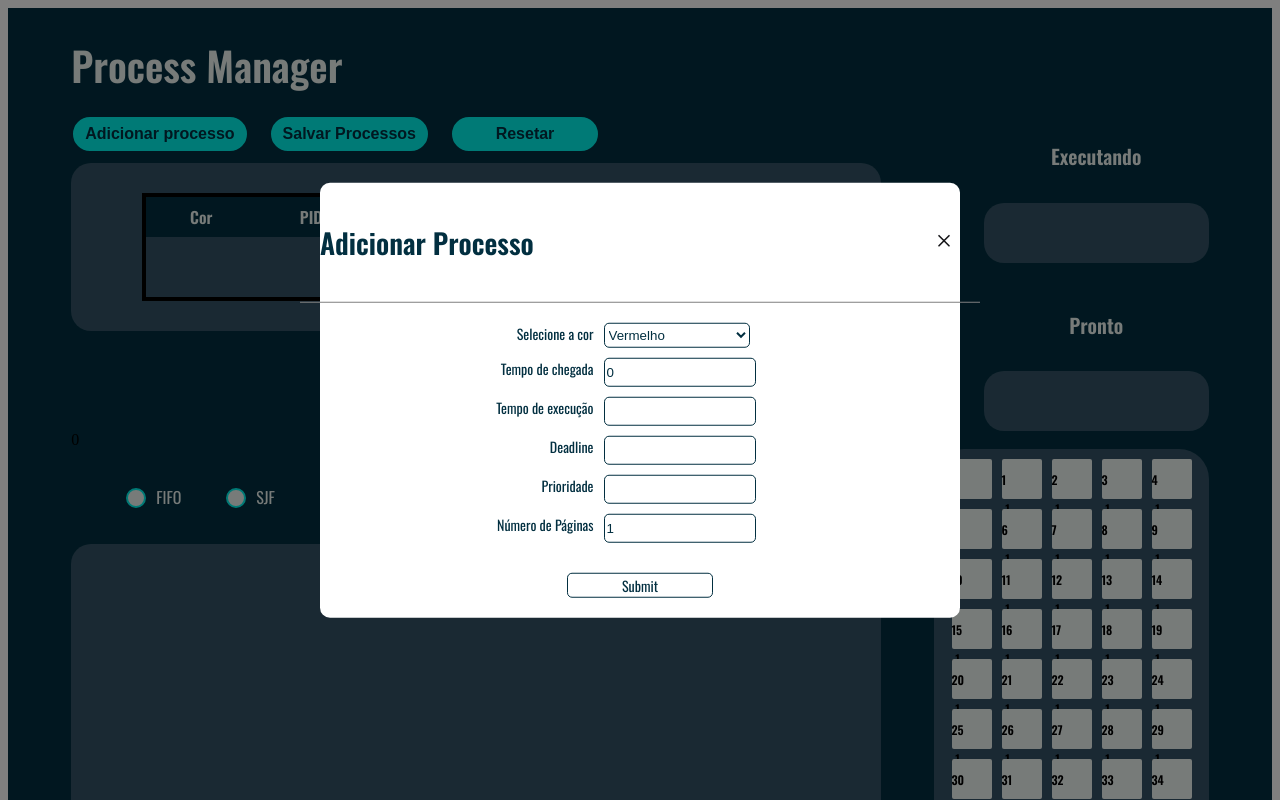
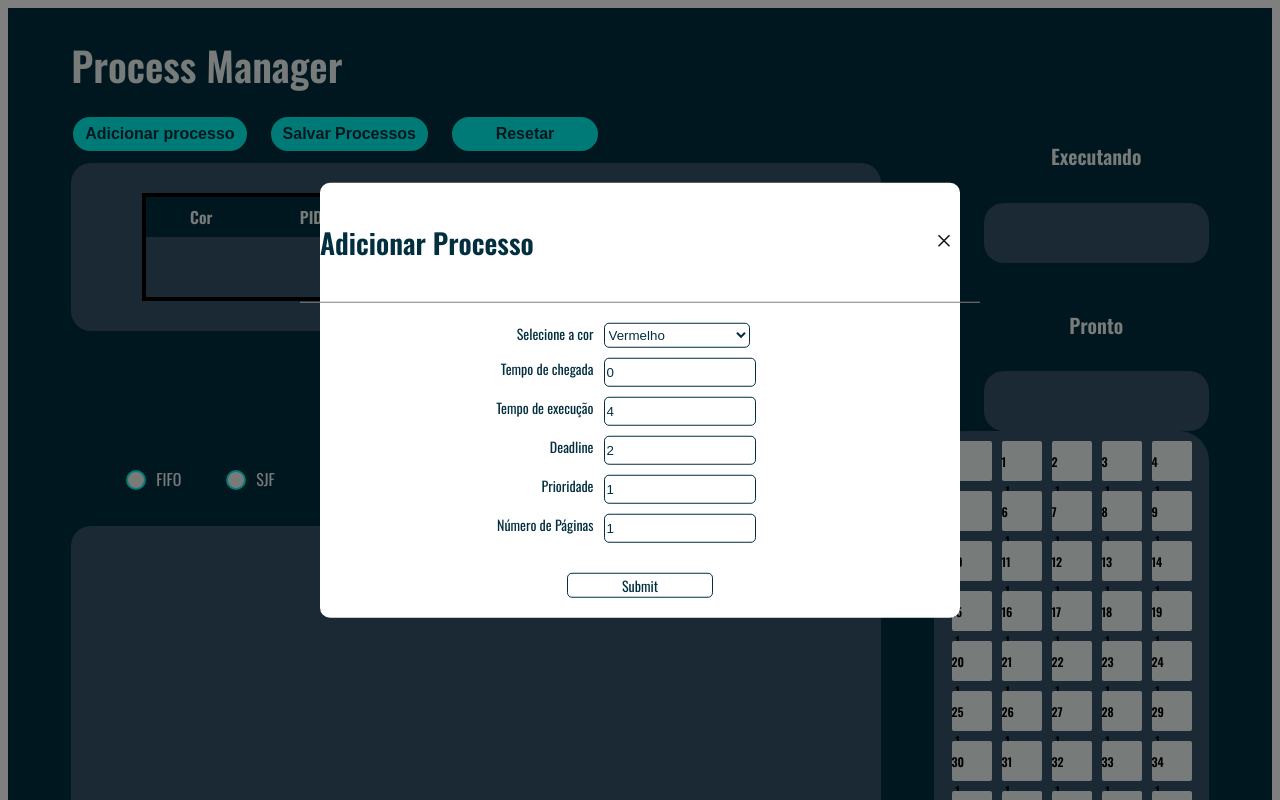
Before and after one commit to joaoBernardinoo/cpu-scheduling, a Next.js app in the folder simulador-processos-memoria/: page / in a window 1280 px wide. Both pictures are taken after a click on the button "Adicionar processo". Shown: the top 800 px of the page. Built offline with nearby package versions, Linux system fonts and the light colour scheme.

Commit message:
feat: edf finished

```diff
--- a/simulador-processos-memoria/src/Components/Modal/index.tsx
+++ b/simulador-processos-memoria/src/Components/Modal/index.tsx
@@ -2,7 +2,6 @@ import React from 'react';
 import { useForm } from 'react-hook-form';
 import { useState, useContext } from 'react';
 import Image from 'next/image';
-
 
 import Process from '@/scripts/process';
 import CPU from '@/scripts/cpu';
@@ -53,7 +52,7 @@ export default function Modal({
     return (
       <Background>
         <Container>
-          <div className='modalTitle'>
+          <div className="modalTitle">
             <h1>Adicionar Processo</h1>
             <button onClick={setOpenModal}>
               <Image src="/assets/close.svg" alt="Fechar" width={20} height={20} />
@@ -73,31 +72,28 @@ export default function Modal({
             </label>
             <label>
               <span>Tempo de chegada</span>
-            <input {...register('arrival')}               inputMode="numeric"
-              defaultValue={0} />
+              <input {...register('arrival')} inputMode="numeric" defaultValue={0} />
             </label>
             <label>
               <span>Tempo de execução</span>
-            <input {...register('burst')} />
+              <input {...register('burst')} defaultValue={4} />
             </label>
             <label>
               <span>Deadline</span>
-            <input {...register('deadline')} />
+              <input {...register('deadline')} defaultValue={2}/>
             </label>
             <label>
               <span>Prioridade</span>
-            <input {...register('priority')}  />
+              <input {...register('priority')} defaultValue={1}/>
             </label>
             <label>
               <span>Número de Páginas</span>
-            <input {...register('pages')}   defaultValue={1}
-              inputMode="numeric"/>
+              <input {...register('pages')} defaultValue={1} inputMode="numeric" />
             </label>
-            <div className='sectionSubmit'>
-              <input type="submit" className='submit'/>
+            <div className="sectionSubmit">
+              <input type="submit" className="submit" />
             </div>
           </form>
-
         </Container>
       </Background>
     );
--- a/simulador-processos-memoria/src/Components/SchedulerComponent/index.tsx
+++ b/simulador-processos-memoria/src/Components/SchedulerComponent/index.tsx
@@ -19,7 +19,7 @@ export default function SchedulerComponent({listStatus, listProcess}: {listStatu
             case 'dead':
                 return '#000000';
             default:
-                return 'white';
+                return 'transparent';
         }
     }
 
--- a/simulador-processos-memoria/src/Components/cpuComponent/index.tsx
+++ b/simulador-processos-memoria/src/Components/cpuComponent/index.tsx
@@ -190,7 +190,7 @@ export default function CpuComponent() {
         </PMContainer>
       </div>
       <div>
-        {cpu[0].tAm}
+        {cpu[0].tAm == 0 ? "" : <h1 className="title">Tempo médio de espera: {cpu[0].tAm}</h1>}
       </div>
       <CpuView>
         <SchedulerContainer>
```
Lines whose indentation alone changed are shown as unchanged.
